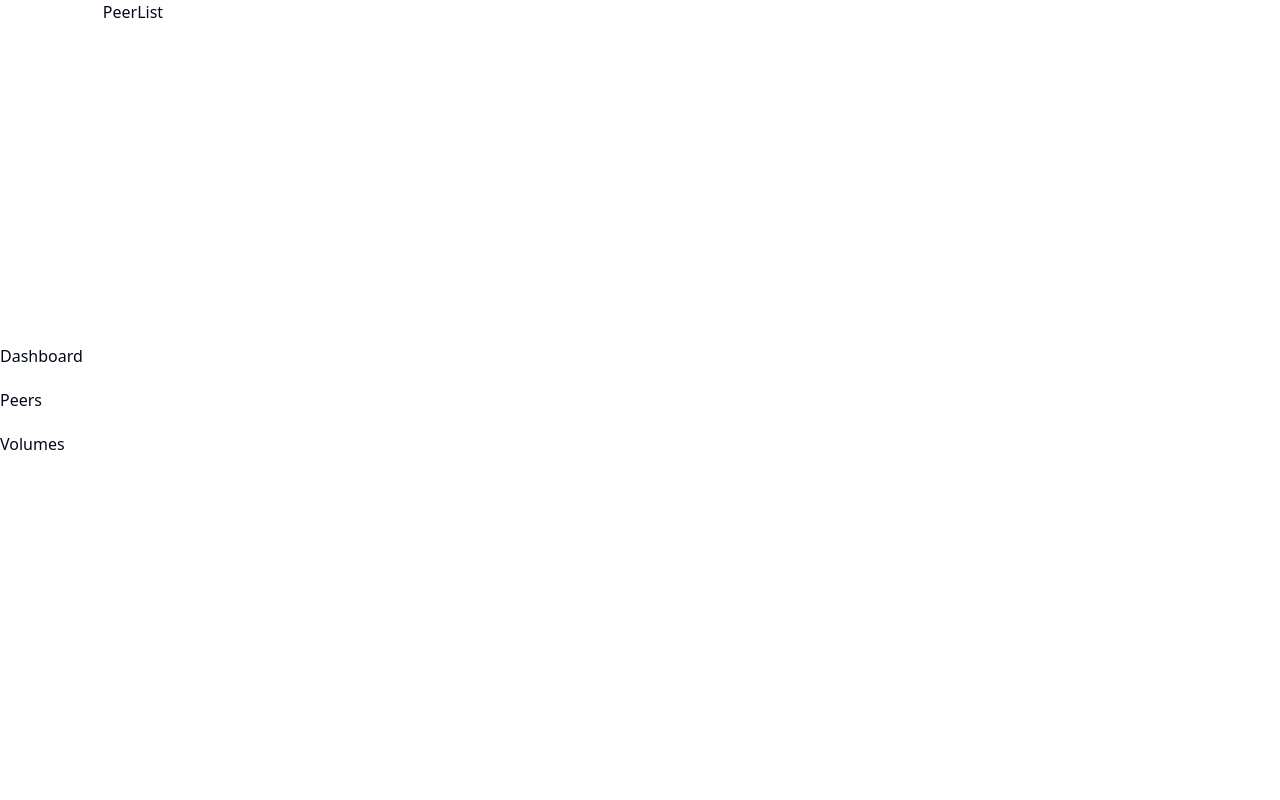
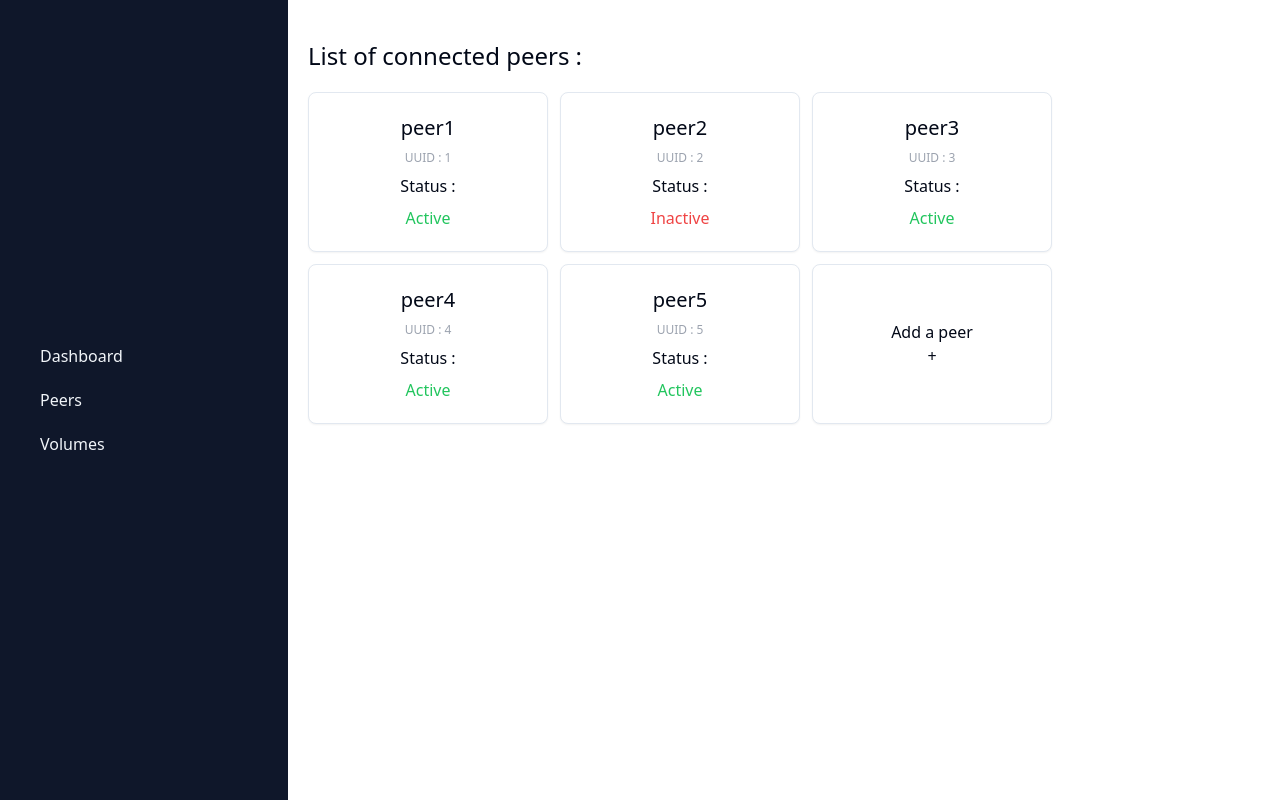
Before and after one commit to Yaon-C2H8N2/glusterfs-webui, a React (Vite) app in the folder client/: page /peers in a window 1280 px wide. Built offline with nearby package versions, Linux system fonts and the light colour scheme.

Commit message:
feat 🖥️: peerList init

```diff
--- a/client/src/components/MenuBar/MenuBar.tsx
+++ b/client/src/components/MenuBar/MenuBar.tsx
@@ -1,6 +1,10 @@
 function MenuBar() {
     return (
-        <div className={"flex flex-col gap-5 min-h-[100vh] justify-center"}>
+        <div
+            className={
+                "flex flex-col gap-5 min-h-[100vh] min-w-72 w-72 bg-primary text-secondary p-10 justify-center"
+            }
+        >
             <div>
                 <a href={"/"}>Dashboard</a>
             </div>
@@ -8,7 +12,7 @@ function MenuBar() {
                 <a href={"/peers"}>Peers</a>
             </div>
             <div>
-                <a href={"/peers"}>Volumes</a>
+                <a href={"/volumes"}>Volumes</a>
             </div>
         </div>
     );
--- /dev/null
+++ b/client/src/components/PeerList/AddPeerCard.tsx
@@ -0,0 +1,24 @@
+import { Card } from "@/components/ui/card.tsx";
+
+interface AddPeerCardProps {
+    onClick?: () => void;
+}
+
+function AddPeerCard(props: AddPeerCardProps) {
+    return (
+        <div>
+            <Card
+                className={
+                    "flex flex-col justify-center text-center min-w-60 min-h-40 h-40"
+                }
+                onClick={props.onClick}
+            >
+                <div>Add a peer</div>
+                <div>+</div>
+            </Card>
+        </div>
+    );
+}
+
+export default AddPeerCard;
+export type { AddPeerCardProps };
--- /dev/null
+++ b/client/src/components/PeerList/PeerCard.tsx
@@ -0,0 +1,37 @@
+import { Card } from "@/components/ui/card.tsx";
+
+interface PeerCardProps {
+    peer: Peer;
+    onClick?: () => void;
+}
+
+interface Peer {
+    UUID: string;
+    Hostname: string;
+    State: string;
+}
+
+function PeerCard(props: PeerCardProps) {
+    const statusColor =
+        props.peer.State === "active" ? "text-green-500" : "text-red-500";
+    const statusText = props.peer.State === "active" ? "Active" : "Inactive";
+
+    return (
+        <Card
+            className={
+                "flex flex-col justify-center text-center min-w-60 min-h-40 h-40 gap-2"
+            }
+            onClick={props.onClick}
+        >
+            <div className={"text-xl"}>{props.peer.Hostname}</div>
+            <div className={"text-gray-400 text-xs"}>
+                {"UUID : " + props.peer.UUID}
+            </div>
+            <div>Status :</div>
+            <div className={statusColor}>{statusText}</div>
+        </Card>
+    );
+}
+
+export default PeerCard;
+export type { PeerCardProps, Peer };
--- a/client/src/components/PeerList/PeerList.tsx
+++ b/client/src/components/PeerList/PeerList.tsx
@@ -1,8 +1,52 @@
+import { useEffect, useState } from "react";
+import PeerCard, { Peer } from "@/components/PeerList/PeerCard.tsx";
+import AddPeerCard from "@/components/PeerList/AddPeerCard.tsx";
+
 function PeerList() {
+    const [peers, setPeers] = useState(new Array<Peer>());
+
+    const demoPeers: Peer[] = [
+        {
+            UUID: "1",
+            Hostname: "peer1",
+            State: "active",
+        },
+        {
+            UUID: "2",
+            Hostname: "peer2",
+            State: "inactive",
+        },
+        {
+            UUID: "3",
+            Hostname: "peer3",
+            State: "active",
+        },
+        {
+            UUID: "4",
+            Hostname: "peer4",
+            State: "active",
+        },
+        {
+            UUID: "5",
+            Hostname: "peer5",
+            State: "active",
+        },
+    ];
+
+    useEffect(() => {
+        setPeers(demoPeers);
+    }, []);
+
     return (
-        <div>
-            <h1>PeerList</h1>
-        </div>
+        <>
+            <h1 className={"text-2xl mb-5"}>List of connected peers :</h1>
+            <div className={"flex flex-wrap gap-3"}>
+                {peers.map((peer) => (
+                    <PeerCard peer={peer} />
+                ))}
+                <AddPeerCard />
+            </div>
+        </>
     );
 }
 
--- a/client/src/components/Router/Layout.tsx
+++ b/client/src/components/Router/Layout.tsx
@@ -6,7 +6,9 @@ function Layout() {
         <>
             <div className={"flex gap-5"}>
                 <MenuBar />
-                <Outlet />
+                <div className={"max-h-[90vh] mt-[5vh] justify-center"}>
+                    <Outlet />
+                </div>
             </div>
         </>
     );
--- a/client/src/components/Router/Router.tsx
+++ b/client/src/components/Router/Router.tsx
@@ -1,7 +1,8 @@
 import { Route, Routes } from "react-router";
 import PeerList from "@/components/PeerList/PeerList.tsx";
-import Dashboard from "@/components/Dashboard/PeerList.tsx";
+import Dashboard from "@/components/Dashboard/Dashboard.tsx";
 import Layout from "@/components/Router/Layout.tsx";
+import VolumeList from "@/components/VolumeList/VolumeList.tsx";
 
 function Router() {
     return (
@@ -9,6 +10,7 @@ function Router() {
             <Route path={"/"} element={<Layout />}>
                 <Route path={""} element={<Dashboard />} />
                 <Route path={"peers"} element={<PeerList />} />
+                <Route path={"volumes"} element={<VolumeList />} />
             </Route>
         </Routes>
     );
--- /dev/null
+++ b/client/src/components/VolumeList/VolumeList.tsx
@@ -0,0 +1,9 @@
+function VolumeList() {
+    return (
+        <div>
+            <h1>VolumeList</h1>
+        </div>
+    );
+}
+
+export default VolumeList;
--- /dev/null
+++ b/client/src/components/ui/card.tsx
@@ -0,0 +1,79 @@
+import * as React from "react"
+
+import { cn } from "@/lib/utils"
+
+const Card = React.forwardRef<
+  HTMLDivElement,
+  React.HTMLAttributes<HTMLDivElement>
+>(({ className, ...props }, ref) => (
+  <div
+    ref={ref}
+    className={cn(
+      "rounded-lg border bg-card text-card-foreground shadow-sm",
+      className
+    )}
+    {...props}
+  />
+))
+Card.displayName = "Card"
+
+const CardHeader = React.forwardRef<
+  HTMLDivElement,
+  React.HTMLAttributes<HTMLDivElement>
+>(({ className, ...props }, ref) => (
+  <div
+    ref={ref}
+    className={cn("flex flex-col space-y-1.5 p-6", className)}
+    {...props}
+  />
+))
+CardHeader.displayName = "CardHeader"
+
+const CardTitle = React.forwardRef<
+  HTMLParagraphElement,
+  React.HTMLAttributes<HTMLHeadingElement>
+>(({ className, ...props }, ref) => (
+  <h3
+    ref={ref}
+    className={cn(
+      "text-2xl font-semibold leading-none tracking-tight",
+      className
+    )}
+    {...props}
+  />
+))
+CardTitle.displayName = "CardTitle"
+
+const CardDescription = React.forwardRef<
+  HTMLParagraphElement,
+  React.HTMLAttributes<HTMLParagraphElement>
+>(({ className, ...props }, ref) => (
+  <p
+    ref={ref}
+    className={cn("text-sm text-muted-foreground", className)}
+    {...props}
+  />
+))
+CardDescription.displayName = "CardDescription"
+
+const CardContent = React.forwardRef<
+  HTMLDivElement,
+  React.HTMLAttributes<HTMLDivElement>
+>(({ className, ...props }, ref) => (
+  <div ref={ref} className={cn("p-6 pt-0", className)} {...props} />
+))
+CardContent.displayName = "CardContent"
+
+const CardFooter = React.forwardRef<
+  HTMLDivElement,
+  React.HTMLAttributes<HTMLDivElement>
+>(({ className, ...props }, ref) => (
+  <div
+    ref={ref}
+    className={cn("flex items-center p-6 pt-0", className)}
+    {...props}
+  />
+))
+CardFooter.displayName = "CardFooter"
+
+export { Card, CardHeader, CardFooter, CardTitle, CardDescription, CardContent }
```
Also changed, not shown: client/src/components/Dashboard/Dashboard.tsx (renamed from client/src/components/Dashboard/PeerList.tsx).
